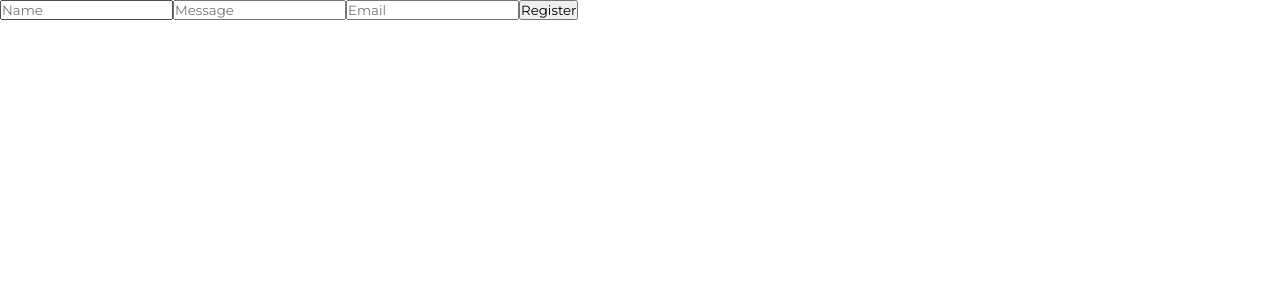
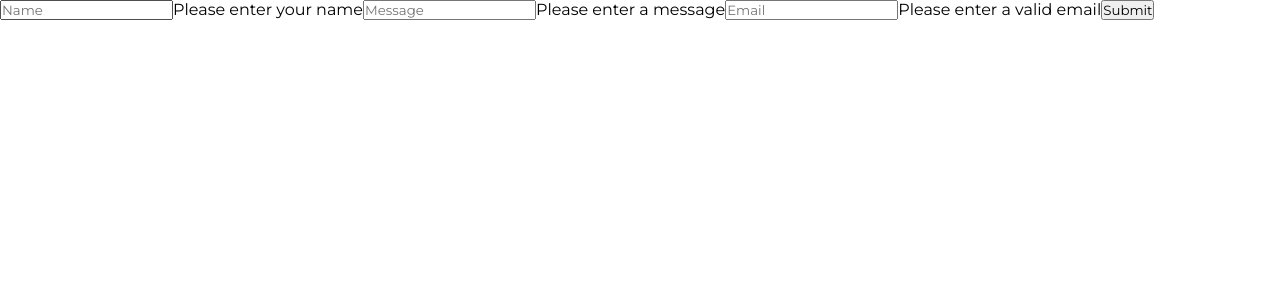
Before and after one commit to Slavi-Svec/react-components, a React (Create React App) app: page / in a window 1280 px wide. Shown: the top 300 px of the page. Built offline with nearby package versions, Linux system fonts and the light colour scheme.

Commit message:
Add useState to form

```diff
--- a/src/Components/ContactForm/ContactForm.jsx
+++ b/src/Components/ContactForm/ContactForm.jsx
@@ -1,14 +1,67 @@
-import React from 'react'
+import React, { useState } from 'react'
+import './styles.css'
 
 const ContactForm = () => {
+  const [values, setValues] = useState({
+    name: '',
+    message: '',
+    email: ''
+  })
+
+  const [submitted, setSubmitted] = useState(true)
+
+  const handleName = event => {
+    setValues({ ...values, name: event.target.value })
+  }
+
+  const handleMessage = event => {
+    setValues({ ...values, message: event.target.value })
+  }
+
+  const handleEmail = event => {
+    setValues({ ...values, email: event.target.value })
+  }
+
+  const handleSubmit = event => {
+    event.preventDefault()
+    if (values.name && values.message && values.email) {
+    }
+    setSubmitted(true)
+  }
+
   return (
     <div className="form-container">
-      <form className="register-form">
-        <input className="form-field" placeholder="Name" name="name" />
-        <input className="form-field" placeholder="Message" name="message" />
-        <input className="form-field" placeholder="Email" name="text" />
+      <form className="register-form" onSubmit={handleSubmit}>
+        <input
+          onChange={handleName}
+          value={values.name}
+          className="form-field"
+          placeholder="Name"
+          name="name"
+        />
+        {submitted && !values.name ? <span>Please enter your name</span> : null}
+        <input
+          onChange={handleMessage}
+          value={values.message}
+          className="form-field"
+          placeholder="Message"
+          name="message"
+        />
+        {submitted && !values.message ? (
+          <span>Please enter a message</span>
+        ) : null}
+        <input
+          onChange={handleEmail}
+          value={values.email}
+          className="form-field"
+          placeholder="Email"
+          name="text"
+        />
+        {submitted && !values.email ? (
+          <span>Please enter a valid email</span>
+        ) : null}
         <button className="form-field" type="submit">
-          Register
+          Submit
         </button>
       </form>
     </div>
```
